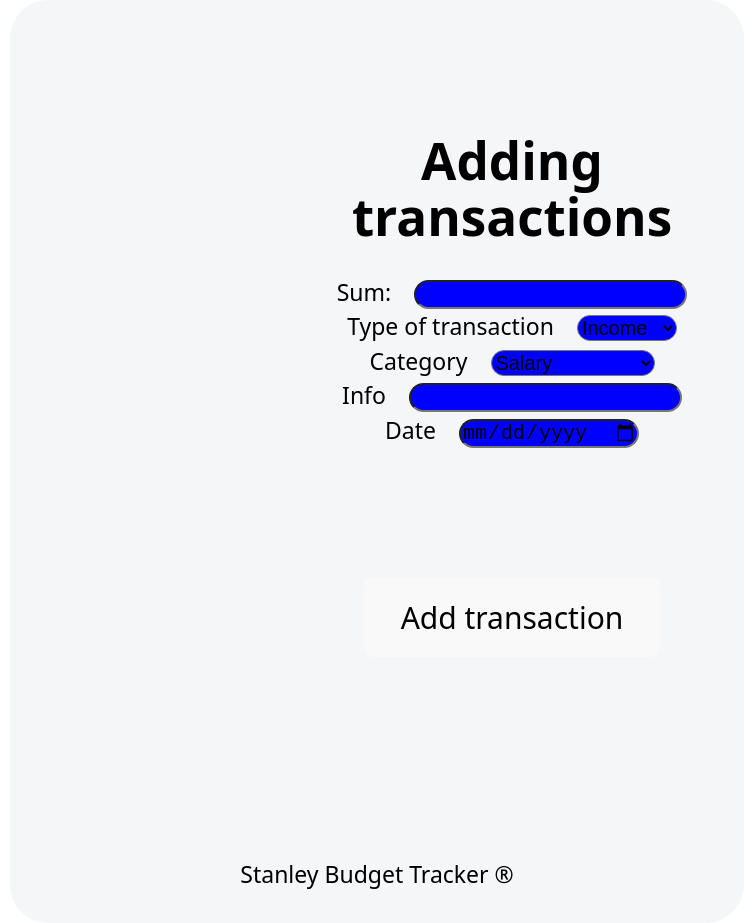
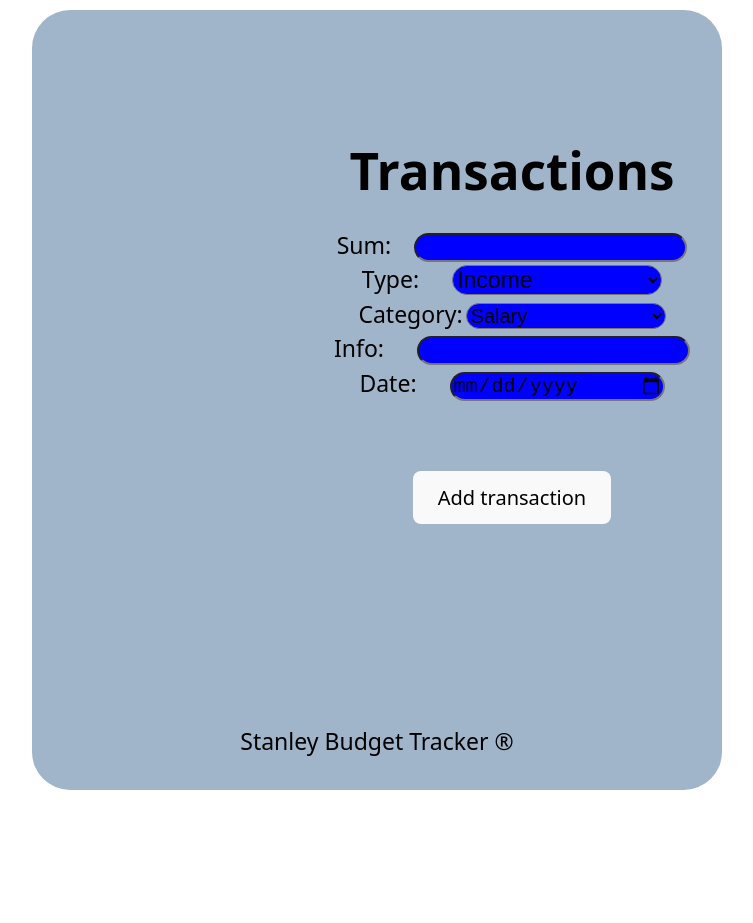
Before and after one commit to StanislavHristov87/Finance-Control, a React (Vite) app in the folder budget-tracker/: page /transactions in a window 1280 px wide. Shown: the whole page, without its empty margins (263-1016 px from the left). After the commit the page ends 800 px from the top, so only its background shows below. Built offline with nearby package versions, Linux system fonts and the light colour scheme; no server answers.

Commit message:
fixing a bit css for more fun

```diff
--- a/budget-tracker/src/App.css
+++ b/budget-tracker/src/App.css
@@ -3,6 +3,6 @@
   margin: 0 auto;
   padding: 2rem;
   text-align: center;
-  background-color: #f4f6f8;
+  background-color: #7b96b4b4;
   border-radius: 38px;
 }
--- a/budget-tracker/src/components/About/About.css
+++ b/budget-tracker/src/components/About/About.css
@@ -1,4 +1,5 @@
 .about {
     color: black;
-    margin-top: 128px;
+    margin-top: 18px;
+    font-size: 40px;
 }
--- a/budget-tracker/src/components/About/About.jsx
+++ b/budget-tracker/src/components/About/About.jsx
@@ -4,6 +4,11 @@ import './About.css'
 const About = () => {
   return (
     <div>
+      <img style={{width: "350px",
+        height: "350px",
+         borderRadius: "8px",
+         marginTop: "10px"
+         }} src="https://cdn.pixabay.com/photo/2023/09/14/10/27/face-logo-8252748_640.png" alt="" />
         <h1 className='about'>
             This is app for people who are not good in saving money !
             <br />
--- a/budget-tracker/src/components/Profile/Profile.jsx
+++ b/budget-tracker/src/components/Profile/Profile.jsx
@@ -116,11 +116,12 @@ import { useNavigate } from "react-router-dom";
         color: "black"
 
         }}
-    >Profile Picture:</label>
+    >Profile</label>
     {userData?.avatarUrl ? (
         <img src={userData.avatarUrl} alt="Avatar" width="100" height="100" style={{
             borderRadius: "50%",
-            marginLeft: "50px"
+            marginLeft: "50px",
+            marginTop: "38px"
 
         }} />
     ) : (
--- a/budget-tracker/src/components/TransactionList/TransactionList.jsx
+++ b/budget-tracker/src/components/TransactionList/TransactionList.jsx
@@ -92,7 +92,7 @@ const TransactionList = ({ transactions }) => {
   return (
     <div style={{ display: "flex", justifyContent: "space-around", marginTop: 50 }}>
       <div>
-        <h3 style={{ textAlign: "center", color: "green" }}>Income</h3>
+        <h3 style={{ textAlign: "center", color: "white" }}>Income</h3>
         <PieChart width={300} height={300}>
           <Pie
             data={incomeChart}
@@ -113,7 +113,7 @@ const TransactionList = ({ transactions }) => {
       </div>
 
       <div>
-        <h3 style={{ textAlign: "center", color: "red" }}>Expense</h3>
+        <h3 style={{ textAlign: "center", color: "black" }}>Expense</h3>
         <PieChart width={300} height={300}>
           <Pie
             data={expenseChart}
@@ -135,7 +135,7 @@ const TransactionList = ({ transactions }) => {
 
 
       <div>
-        <h3 style={{ textAlign: "center", color: "blue" }}>Total sum left</h3>
+        <h3 style={{ textAlign: "center", color: "white" }}>Total sum left</h3>
 
        {sum < 0 ? (
         <h3 style={{color: "red"}} > Your balance is less than 0 ... No money no funny.
--- a/budget-tracker/src/components/addTransaction/AddTransaction.jsx
+++ b/budget-tracker/src/components/addTransaction/AddTransaction.jsx
@@ -44,9 +44,10 @@ const AddTransaction = ({ transaction, setTransaction } ) => {
      marginLeft: "270px"
      }} >
         <h1 style={{color: "BLACK",
-            marginBottom: "30px"}} >Adding transactions</h1>
+            marginBottom: "30px"}} >Transactions</h1>
 
-    <label style={{fontSize: "23px", color: "black", marginRight: "23px"}} >Sum:</label>
+    <label style={{fontSize: "23px", color: "black",
+         marginRight: "23px"}} >Sum:</label>
     <input
     type="number"
     name="sum"
@@ -65,14 +66,15 @@ const AddTransaction = ({ transaction, setTransaction } ) => {
     <br />
 
     <label style={{fontSize: "23px",
-         color: "black", marginRight: "23px"}} >Type of transaction</label>
+         color: "black", marginRight: "33px"}} >Type:</label>
     <select
     name="type"
     value={transaction.type}
     style={{
         borderRadius: '38px',
-        fontSize: "20px",
-        backgroundColor: "blue"
+        fontSize: "23px",
+        backgroundColor: "blue",
+        width: "210px"
     }}
     onChange={handleChange}>
         <option value="income">Income</option>
@@ -82,14 +84,15 @@ const AddTransaction = ({ transaction, setTransaction } ) => {
     <br />
 
     <label style={{fontSize: "23px",
-         color: "black", marginRight: "23px"}} >Category</label>
+         color: "black", marginRight: "3px"}} >Category:</label>
     <select
     name="category"
     value={transaction.category}
     style={{
         borderRadius: '38px',
         fontSize: "20px",
-        backgroundColor: "blue"
+        backgroundColor: "blue",
+        width: "200px"
     }}
     onChange={handleChange} >
         <option value="salary">Salary</option>
@@ -105,7 +108,7 @@ const AddTransaction = ({ transaction, setTransaction } ) => {
     <br />
 
     <label style={{fontSize: "23px",
-         color: "black", marginRight: "23px"}} >Info</label>
+         color: "black", marginRight: "33px"}} >Info:</label>
     <input
     type="text"
     name="info"
@@ -122,7 +125,7 @@ const AddTransaction = ({ transaction, setTransaction } ) => {
         <br />
 
 <label style={{fontSize: "23px",
-    color: "black", marginRight: "23px"}} >Date</label>
+    color: "black", marginRight: "33px"}} >Date:</label>
 <input
     type="date"
     name="date"
@@ -133,12 +136,15 @@ const AddTransaction = ({ transaction, setTransaction } ) => {
     style={{
         borderRadius: '38px',
         fontSize: "20px",
-        backgroundColor: "blue"
+        backgroundColor: "blue",
+        width: "210px"
     }}
 />
 
         <div>
-        <button type='submit' style={{marginTop: "130px", fontSize: "30px"}}>Add transaction </button>
+        <button type='submit' style={{marginTop: "70px",
+             fontSize: "20px"
+             }}>Add transaction </button>
         </div>
 
     </form>
--- a/budget-tracker/src/data/colors.js
+++ b/budget-tracker/src/data/colors.js
@@ -1,3 +1,3 @@
 export const COLORS = ["#22C55E", "#81C784", "#66BB6A", "#388E3C"];
 export const EXPENSE_COLORS = ["#EF4444", "#FF7043", "#F4511E", "#BF360C"];
-export const BALANCE_COLORS = ["#4CAF50", "#FF5722"];
+export const BALANCE_COLORS = ["#4CAF50", "#FFFFFF"];
```
